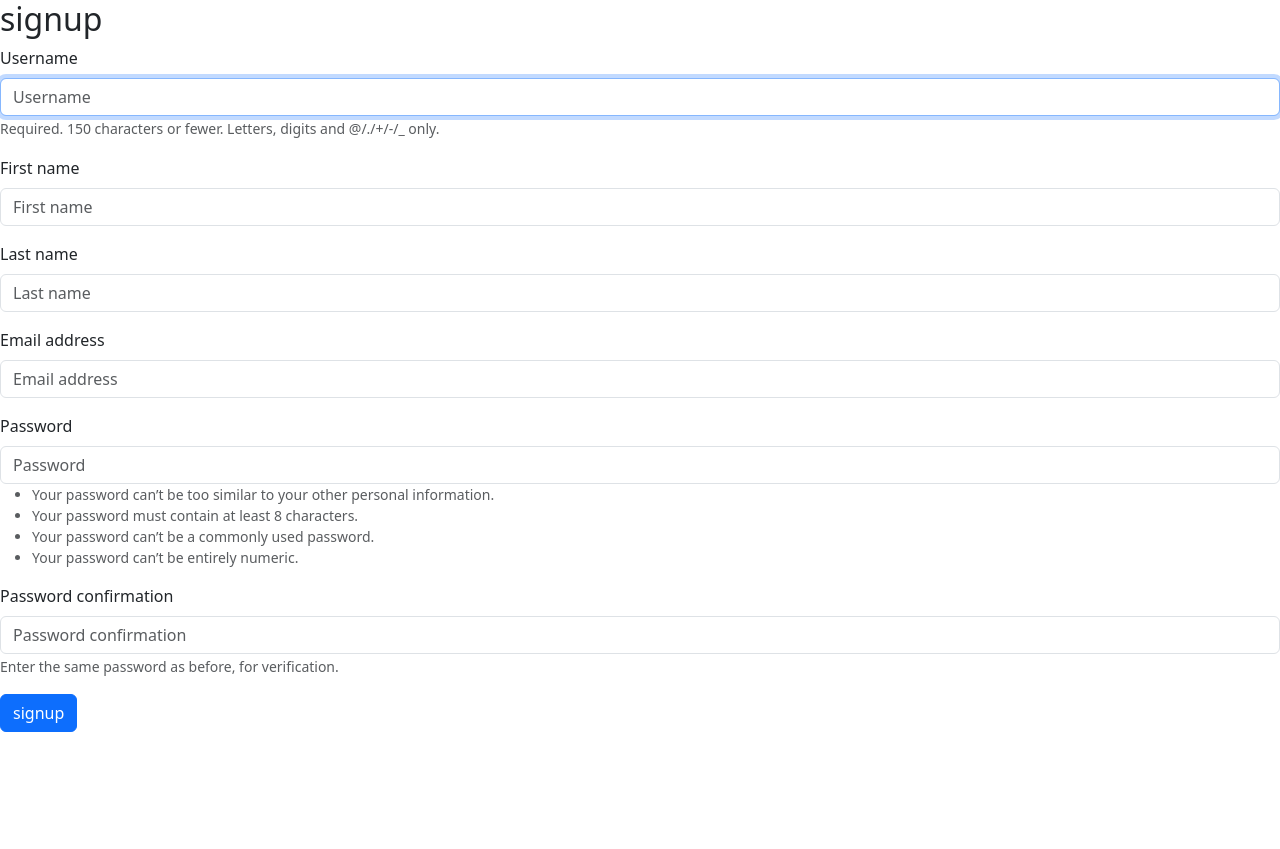
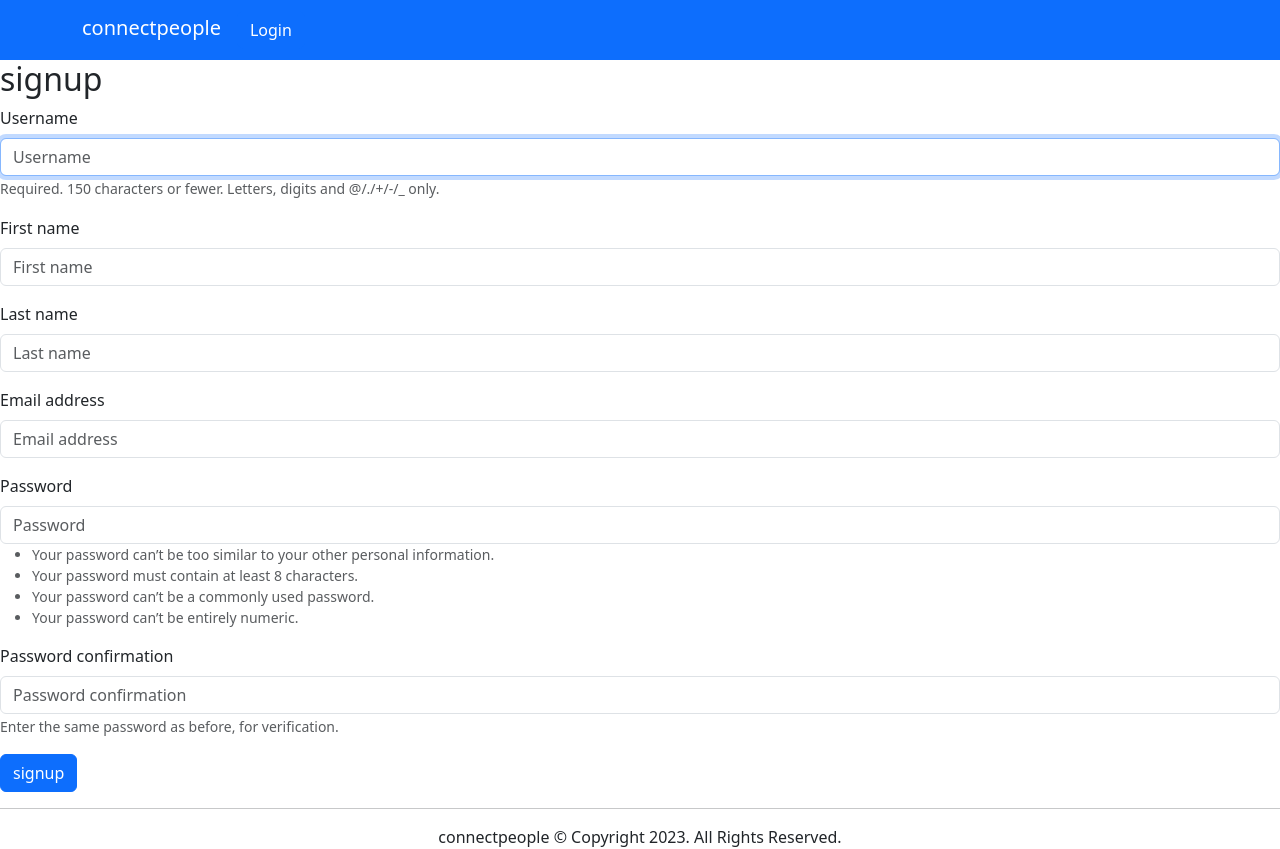
Before and after one commit to Tssapana/connectpeople, a Django app: page /profiles/signup in a window 1280 px wide. Before the commit the page ends 732 px from the top, so only its background shows below. Run offline with Django 4.2, Linux system fonts and the light colour scheme; some libraries are stand-ins or nearby versions.

Commit message:
designed homepage

```diff
--- a/profiles/templates/profiles/profile.html
+++ b/profiles/templates/profiles/profile.html
@@ -29,7 +29,7 @@
 
     <div class="d-flex justify-content-between text-center mt-5 mb-2">
     <div>
-    <p class="mb-2 h5">8471</p>
+    <p class="mb-2 h5">{{post_count}}</p>
     <p class="text-muted mb-0">posts</p>
     </div>
     <div class="px-3">
--- a/profiles/urls.py
+++ b/profiles/urls.py
@@ -1,5 +1,5 @@
 from django.urls import path
-from .views import user_login,signup,update_profile,get_profile
+from .views import user_login,signup,update_profile,get_profile, user_logout
 
 
 app_name="profiles"
@@ -7,6 +7,7 @@ urlpatterns=[
     path('login',user_login,name='login'),
     path('signup', signup, name='signup'),
     path('update-profile',update_profile, name='update-profile'),
-    path('', get_profile, name='profile')
+    path('', get_profile, name='profile'),
+    path('logout', user_logout,name='logout')
 
 ]
--- a/profiles/views.py
+++ b/profiles/views.py
@@ -1,8 +1,9 @@
 from django.shortcuts import render,redirect
 from .forms import LoginForm,SignupForm, UserUpdateForm
-from django.contrib.auth import authenticate, login
+from django.contrib.auth import authenticate, login, logout
 from .models import Profile
 from django.contrib.auth.decorators import login_required
+from post.models import Post
 
 
 # Create your views here.
@@ -50,5 +51,13 @@ def update_profile(request):
 @login_required(login_url='/profiles/login')
 def get_profile(request):
     profile=Profile.objects.get(user=request.user)
-    context={"profile":profile}
+    posts=Post.objects.filter(author=request.user)
+    post_count=posts.count()
+    context={"profile":profile, "posts":posts, "post_count":post_count}
     return render(request,"profiles/profile.html",context)
+
+
+@login_required(login_url='/profiles/login')
+def user_logout(request):
+    logout(request)
+    return redirect("/profiles/login")
--- a/src/urls.py
+++ b/src/urls.py
@@ -18,11 +18,15 @@ from django.contrib import admin
 from django.urls import path,include
 from django.conf import settings
 from django.conf.urls.static import static
+from post.views import homepage
 
 urlpatterns = [
     path('admin/', admin.site.urls),
     path('post/', include("post.urls",namespace="post")),
     path('profiles/', include("profiles.urls", namespace="profiles")),
+    path('',homepage, name='homepage'),
+
+
 ]
 
 if settings.DEBUG:
--- a/templates/base.html
+++ b/templates/base.html
@@ -7,8 +7,15 @@
     <link href="https://cdn.jsdelivr.net/npm/bootstrap@5.3.2/dist/css/bootstrap.min.css" rel="stylesheet" integrity="sha384-T3c6CoIi6uLrA9TneNEoa7RxnatzjcDSCmG1MXxSR1GAsXEV/Dwwykc2MPK8M2HN" crossorigin="anonymous">
   </head>
   <body>
+    <header>
+      {%include 'navbar.html'%}
+    </header>
     {%block content%}
     {%endblock%}
+    <footer>
+      <hr className="mt-5" />
+      <footer style="text-align: center;">connectpeople &copy; Copyright 2023. All Rights Reserved.</footer>
+  </footer>
     <script src="https://cdn.jsdelivr.net/npm/bootstrap@5.3.2/dist/js/bootstrap.bundle.min.js" integrity="sha384-C6RzsynM9kWDrMNeT87bh95OGNyZPhcTNXj1NW7RuBCsyN/o0jlpcV8Qyq46cDfL" crossorigin="anonymous"></script>
   </body>
 </html>
--- /dev/null
+++ b/templates/navbar.html
@@ -0,0 +1,46 @@
+<!-- Navbar -->
+<nav class="navbar navbar-expand-lg navbar-dark bg-primary">
+    <!-- Container wrapper -->
+    <div class="container">
+        <a class="navbar-brand text mb-1" href="/">connectpeople</a>
+
+        <!-- Toggle button -->
+        <button class="navbar-toggler text-white" type="button" data-mdb-toggle="collapse" data-mdb-target="#navbarButtonsExample" aria-controls="navbarButtonsExample" aria-expanded="false" aria-label="Toggle navigation">
+            <i class="fas fa-bars"></i>
+        </button>
+
+        <!-- Collapsible wrapper -->
+        <div class="collapse navbar-collapse" id="navbarButtonsExample">
+            <!-- Left links -->
+
+            <!-- Left links -->
+
+                <div class="d-flex">
+
+  {% if request.user.is_authenticated %}
+                <a class="navbar-brand" href="{% url 'profiles:profile'%}">
+                    <img src="{{profile.profile_pic.url}}" alt="{{request.user.username}}" width="30"
+                        class="rounded-pill">
+                    <span>{{request.user.username}}</span>
+                </a>
+                <a href="{% url 'profiles:logout'%}" class="btn btn-danger ms-5" role="button"
+                    aria-disabled="true">Logout</a>
+                {%else%}
+                <a href="{% url 'profiles:login'%}" class="btn btn-primary me-4" role="button"
+                    aria-disabled="true">Login</a>
+                {%endif%}
+                </div>
+
+
+
+
+
+
+
+            </ul>
+        </div>
+        <!-- Collapsible wrapper -->
+    </div>
+    <!-- Container wrapper -->
+</nav>
+<!-- Navbar -->
```
Also changed, not shown: post/forms.py (added, +7 -0 lines), post/views.py (+17 -1 lines), templates/homepage.html (added, +32 -0 lines).
